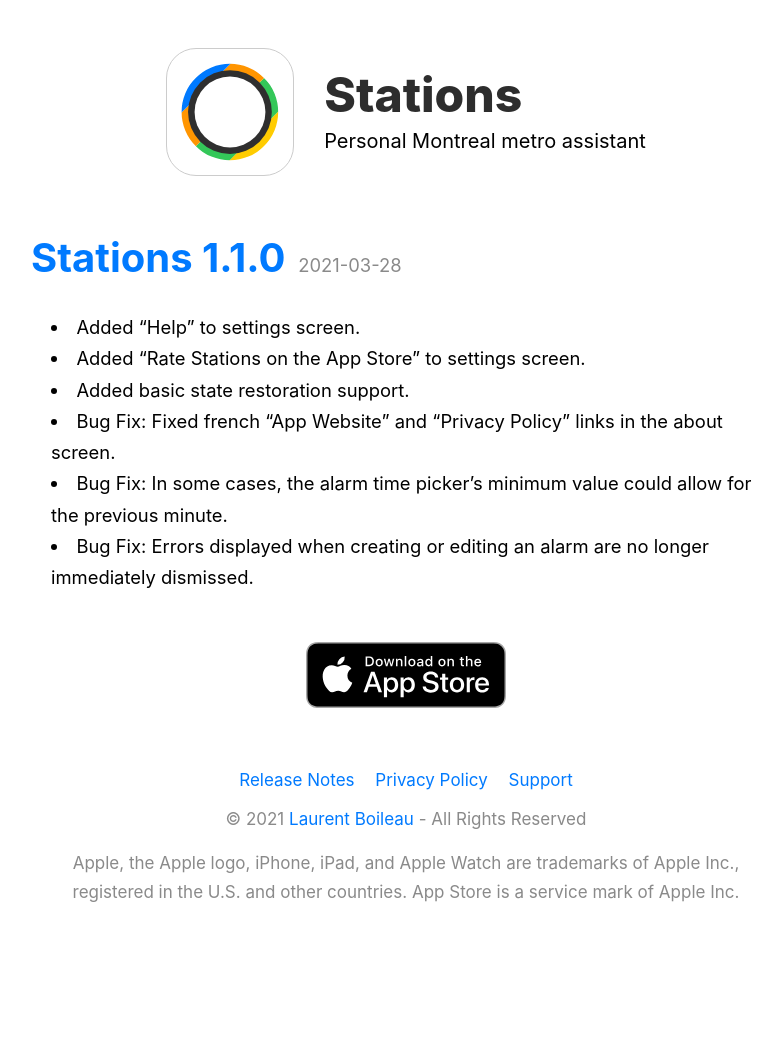
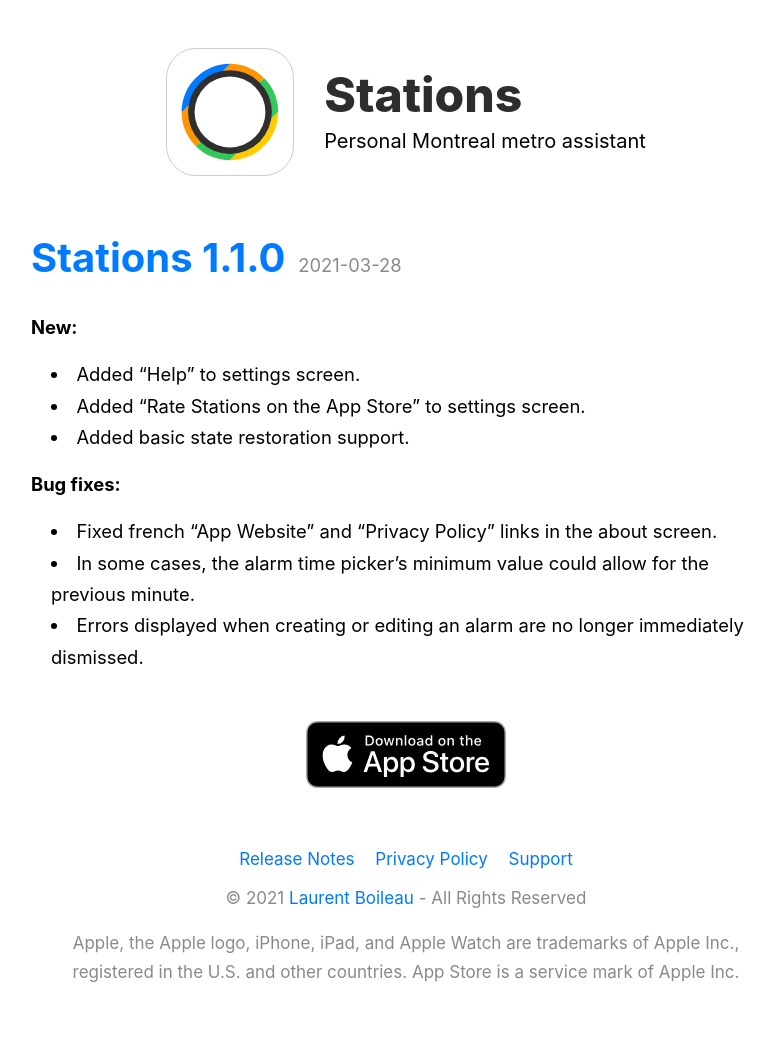
Before and after one commit to laurentboileau/stations-website, a Jekyll site: the page built from _release-notes/1.1.0.markdown, in a window 1280 px wide. Shown: the whole page, without its empty margins (234-1016 px from the left). Built offline with Jekyll 4.4.1, drawn with Linux system fonts in a browser that asks for light colours; before the commit the page ends 971 px from its top, so only the background shows below that.

Commit message:
Separate new content from bug fixes
Signed-off-by: Laurent Boileau <developer@laurentboileau.ca>

```diff
--- a/_release-notes/1.1.0.markdown
+++ b/_release-notes/1.1.0.markdown
@@ -4,9 +4,14 @@
 lang: en
 ---
 
+**New:**
+
 - Added “Help” to settings screen.
 - Added “Rate Stations on the App Store” to settings screen.
 - Added basic state restoration support.
-- Bug Fix: Fixed french “App Website” and “Privacy Policy” links in the about screen.
-- Bug Fix: In some cases, the alarm time picker’s minimum value could allow for the previous minute.
-- Bug Fix: Errors displayed when creating or editing an alarm are no longer immediately dismissed.
+
+**Bug fixes:**
+
+- Fixed french “App Website” and “Privacy Policy” links in the about screen.
+- In some cases, the alarm time picker’s minimum value could allow for the previous minute.
+- Errors displayed when creating or editing an alarm are no longer immediately dismissed.
```
Also changed, not shown: _nouveautes/1.1.0.markdown (+8 -3 lines).
